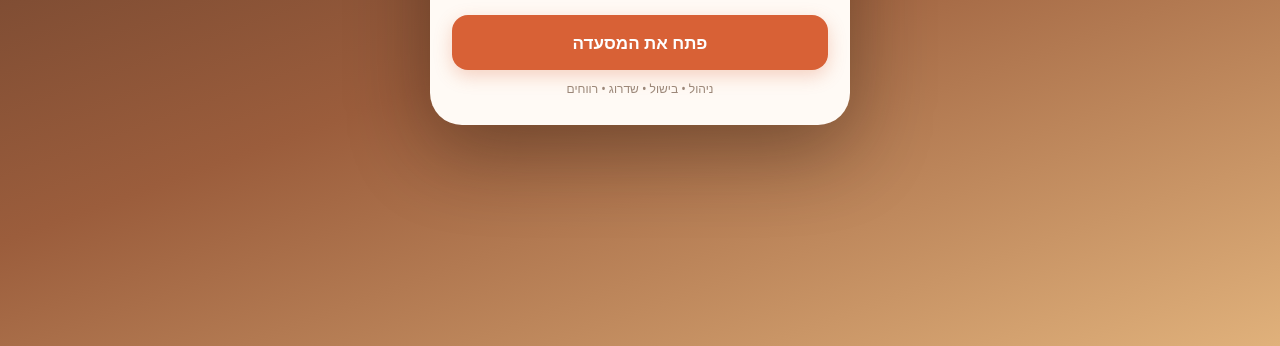
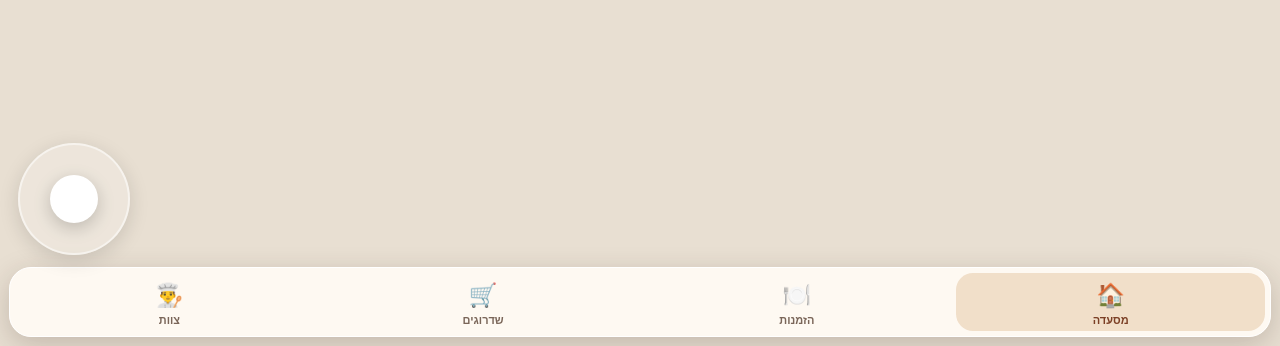
Before and after one commit to ari900630-tech/restaurant, a plain HTML site: page index.html in a window 1280 px wide. Shown: the part 454-800 px from the top of the page. Drawn offline with Linux system fonts and the light colour scheme.

Commit message:
Remove broken start screen and auto-start restaurant

```diff
--- a/index.html
+++ b/index.html
@@ -22,12 +22,11 @@ button{font:inherit;border:0;cursor:pointer}.game{position:fixed;inset:0}.game c
 #toast{position:fixed;z-index:40;left:50%;bottom:172px;transform:translateX(-50%);background:#30231c;color:#fff;padding:11px 16px;border-radius:16px;font-weight:800;box-shadow:0 8px 25px #0004;opacity:0;transition:.2s;white-space:nowrap;max-width:90%;overflow:hidden;text-overflow:ellipsis}#toast.show{opacity:1}
 #stick{position:fixed;z-index:10;left:18px;bottom:91px;width:112px;height:112px;border-radius:50%;background:#ffffff36;border:2px solid #fff8;box-shadow:0 5px 20px #0002}.knob{position:absolute;left:30px;top:30px;width:48px;height:48px;border-radius:50%;background:#fff;box-shadow:0 5px 18px #0003}
 #cook{position:fixed;inset:0;z-index:50;background:#1d1510aa;display:none;align-items:flex-end;justify-content:center;padding:14px}.cookcard{width:min(440px,100%);background:#fffaf5;border-radius:27px;padding:20px;box-shadow:0 -5px 40px #0004;text-align:center}.dishbig{font-size:58px}.cookbar{height:13px;background:#eadfd4;border-radius:20px;overflow:hidden;margin:15px 0}.cookbar i{display:block;width:0;height:100%;background:#d86136;border-radius:20px}.serve{width:100%;padding:14px;background:#d86136;color:white;border-radius:15px;font-weight:900}
-#start{position:fixed;inset:0;z-index:99999;pointer-events:auto;touch-action:auto;background:linear-gradient(160deg,#4d3024,#9b5d3c 55%,#e0b17b);display:grid;place-items:center;padding:20px}.startcard{position:relative;z-index:100000;pointer-events:auto;width:min(420px,100%);background:#fffaf5;border-radius:32px;padding:28px 22px;text-align:center;box-shadow:0 25px 80px #1e110b66}.logo{width:92px;height:92px;border-radius:28px;margin:0 auto 10px;background:#f0dcc7;display:grid;place-items:center;font-size:55px}.startcard h1{font-size:34px;margin:8px 0 4px}.startcard p{color:#79675b;line-height:1.55;margin:0 0 18px}.startbtn{position:relative;z-index:100001;pointer-events:auto;touch-action:manipulation;-webkit-tap-highlight-color:transparent;width:100%;padding:16px;border-radius:16px;background:#d86136;color:white;font-weight:900;font-size:17px;box-shadow:0 6px 18px #d8613644}
+#start{display:none!important}.startcard{position:relative;z-index:100000;pointer-events:auto;width:min(420px,100%);background:#fffaf5;border-radius:32px;padding:28px 22px;text-align:center;box-shadow:0 25px 80px #1e110b66}.logo{width:92px;height:92px;border-radius:28px;margin:0 auto 10px;background:#f0dcc7;display:grid;place-items:center;font-size:55px}.startcard h1{font-size:34px;margin:8px 0 4px}.startcard p{color:#79675b;line-height:1.55;margin:0 0 18px}.startbtn{position:relative;z-index:100001;pointer-events:auto;touch-action:manipulation;-webkit-tap-highlight-color:transparent;width:100%;padding:16px;border-radius:16px;background:#d86136;color:white;font-weight:900;font-size:17px;box-shadow:0 6px 18px #d8613644}
 .hint{margin-top:10px;font-size:12px;color:#9b887a}
 @media(max-width:380px){.stat{min-width:61px;padding:5px 7px;font-size:12px}.restaurant-name{font-size:12px}.bottom{height:66px}.nav span{font-size:21px}}
 </style></head><body>
 <div id="game" class="game"></div>
-<div id="start"><div class="startcard"><div class="logo">👨‍🍳</div><h1>השף הגדול</h1><p>פתח מסעדה משלך, הושב לקוחות, קבל הזמנות, בשל, הגש, הרווח והפוך למסעדה המצליחה בעיר.</p><button id="startBtn" class="startbtn" type="button" onclick="startGame(event)">פתח את המסעדה</button><div class="hint">ניהול • בישול • שדרוג • רווחים</div></div></div>
 
 <div class="top">
 <button class="iconbtn" onclick="openPanel('orders')">🍽️</button>
@@ -103,7 +102,8 @@ function init(){
  window.addEventListener('resize',resize);animate();setTimeout(spawnOrder,1200);
 }
 function resize(){camera.aspect=innerWidth/innerHeight;camera.updateProjectionMatrix();renderer.setSize(innerWidth,innerHeight)}
-function startGame(event){if(event){event.preventDefault();event.stopPropagation();}const btn=document.getElementById('startBtn');if(!btn||started)return;btn.disabled=true;btn.textContent='טוען את המשחק...';const launch=function(){try{const test=document.createElement('canvas');const gl=test.getContext('webgl2',{antialias:false})||test.getContext('webgl',{antialias:false});if(!gl)throw new Error('WebGL לא זמין במכשיר');document.getElementById('start').style.display='none';started=true;init();toast('המסעדה נפתחה! הלקוח הראשון נכנס.');renderPanel('orders')}catch(e){console.error(e);started=false;document.getElementById('start').style.display='grid';btn.disabled=false;btn.textContent='נסה שוב';toast(e&&e.message==='WebGL לא זמין במכשיר'?'המכשיר לא מאפשר תלת־ממד בדפדפן':'תקלה בהפעלת המשחק')}};if(typeof THREE!=='undefined'){launch();return;}const s=document.createElement('script');s.src='./three.min.js';s.onload=function(){if(typeof THREE!=='undefined')launch();else{btn.disabled=false;btn.textContent='נסה שוב';toast('מנוע המשחק לא נטען')}};s.onerror=function(){btn.disabled=false;btn.textContent='נסה שוב';toast('קובץ מנוע המשחק לא נטען')};document.head.appendChild(s)}
+function startGame(event){try{started=true;init();toast('המסעדה נפתחה! הלקוח הראשון נכנס.');renderPanel('orders')}catch(e){console.error(e);toast('תקלה בהפעלת המשחק')}}
+window.addEventListener('load',function(){setTimeout(function(){startGame();},50)});
 function spawnOrder(){if(!started)return;if(orders.length<5){const d=dishes[Math.floor(Math.random()*dishes.length)];orders.push({id:Date.now()+Math.random(),dish:d,tip:Math.floor(Math.random()*12)});sync()}renderPanel('orders');setTimeout(spawnOrder,4500+Math.random()*3500)}
 function openPanel(type){renderPanel(type);document.getElementById('panel').classList.add('show')}
 function closePanel(){document.getElementById('panel').classList.remove('show')}
```
